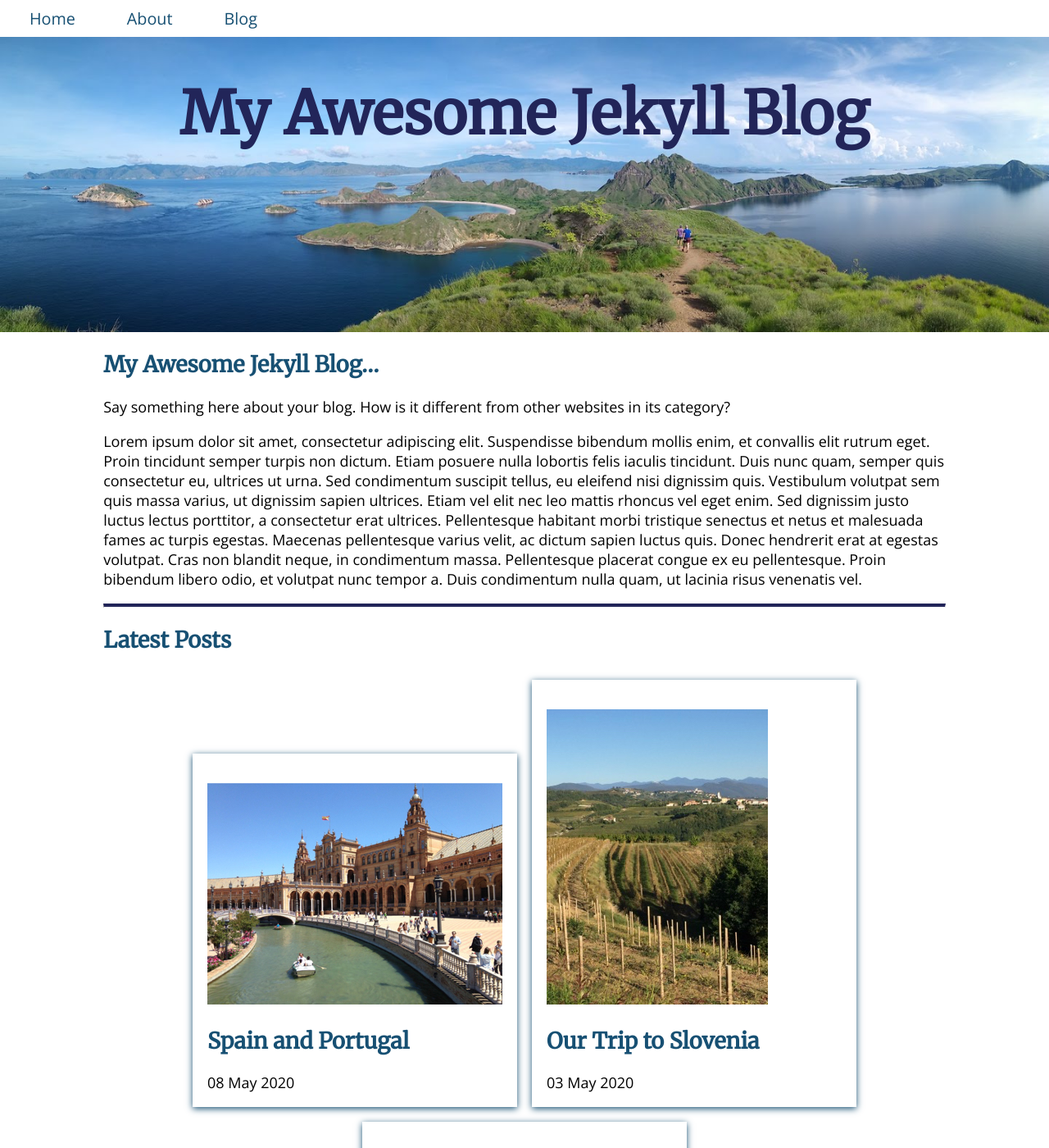
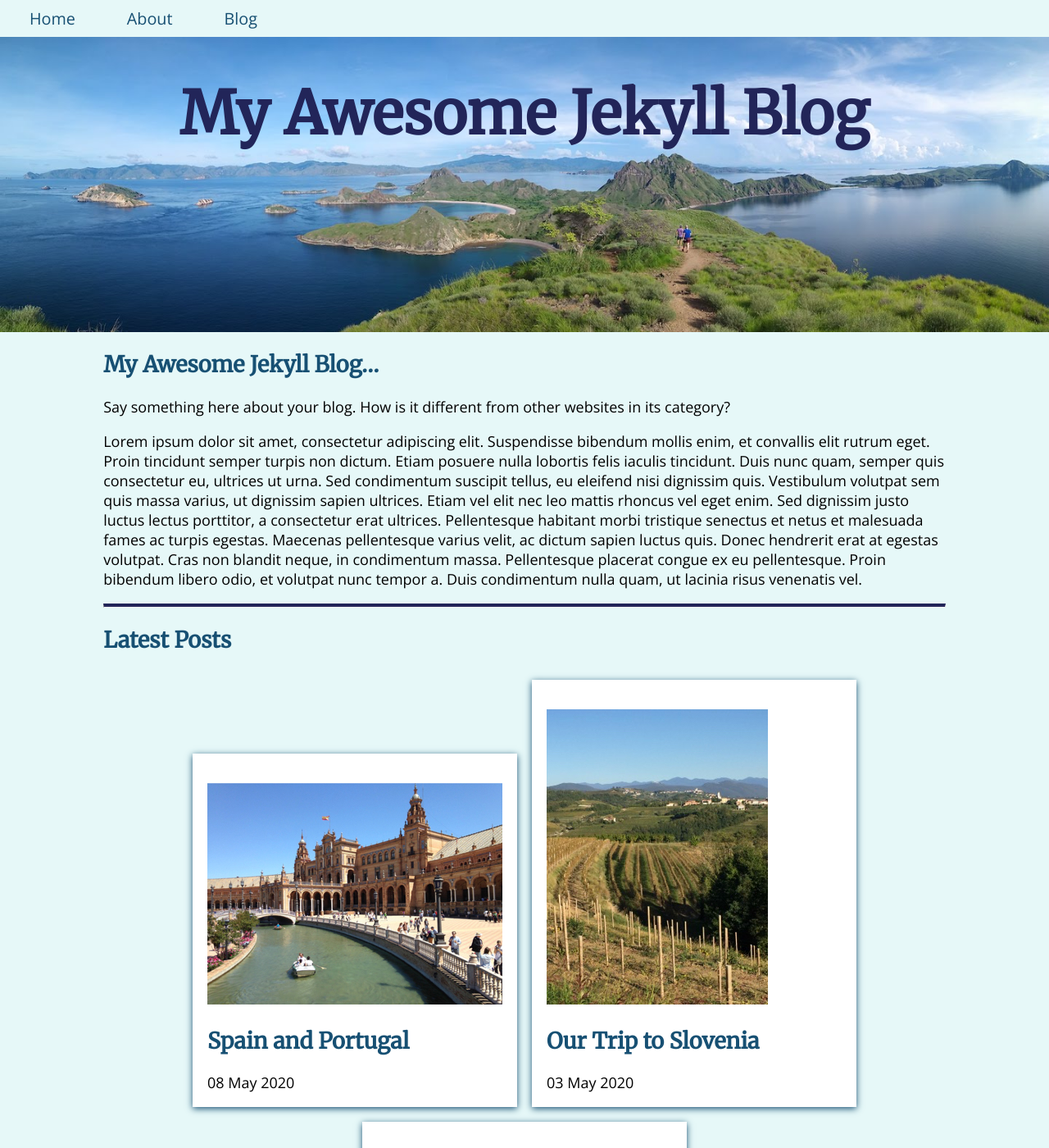
Before and after one commit to placeholdergit/cloneexpjekyllcms, a Jekyll site: the page built from index.md, in a window 1280 px wide and 1400 px high. Shown: the whole window at 82% size. Built offline with Jekyll 4.4.1, drawn with Linux system fonts in a browser that asks for light colours; a script that is not in the unit is left out.

Commit message:
Less lightening of adobe-3 body background

```diff
--- a/_sass/_colors.scss
+++ b/_sass/_colors.scss
@@ -22,7 +22,7 @@
   "color-2": #4e52a6,  // Dark moderate blue-2
   "color-3": #175073,  // Dark blue-3
   "color-4": darken(#609bbf, 20%),  // Slightly desaturated blue-4
-  "color-5": lighten(#6cd9d9, 40%),  // Soft cyan-5
+  "color-5": lighten(#6cd9d9, 30%),  // Soft cyan-5
 );
 
 /* Camping-in-the-mountains-under */
```
